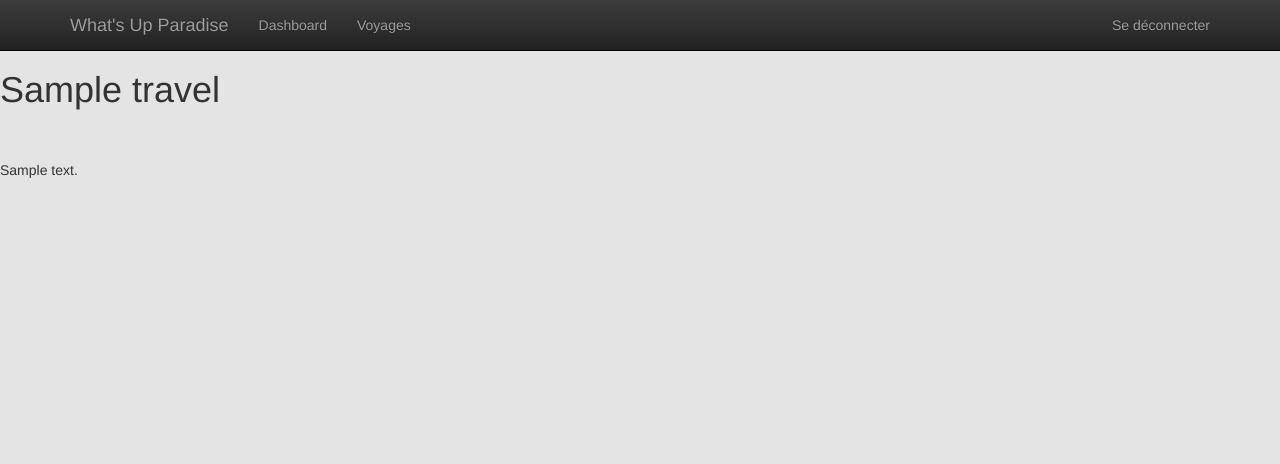
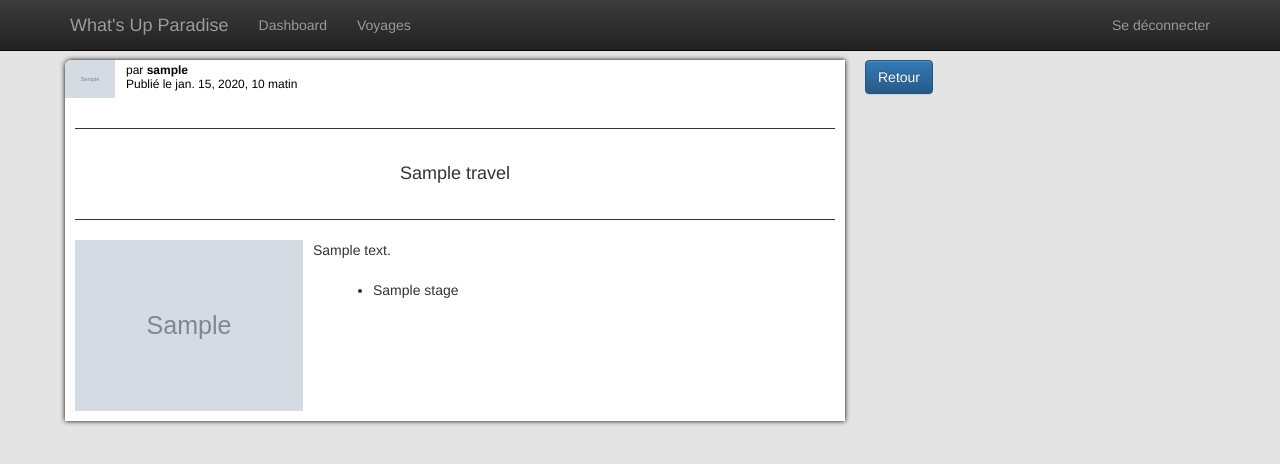
Before and after one commit to julien-monniot/PaaS-Website, a Django app: page /travel/1/ in a window 1280 px wide. Shown: the top 464 px of the page. Run offline with Django 3.2, Linux system fonts and the light colour scheme; a user stored in the database is signed in; tables that the repository leaves empty hold one stand-in row (values such as "Sample post"); grey boxes marked "Sample" are stand-in pictures; some libraries are stand-ins or nearby versions.

Commit message:
Partially implemented travel_detail view

```diff
--- a/templates/base.html
+++ b/templates/base.html
@@ -3,9 +3,9 @@
     <head>
         <title>WUP</title>
         <script src="https://ajax.googleapis.com/ajax/libs/jquery/1.11.1/jquery.min.js"></script>
-        <link rel="stylesheet" href="https://maxcdn.bootstrapcdn.com/bootstrap/3.3.6/css/bootstrap.min.css" crossorigin="anonymous">
-        <link rel="stylesheet" href="https://maxcdn.bootstrapcdn.com/bootstrap/3.3.6/css/bootstrap-theme.min.css" crossorigin="anonymous">
-        <script src="https://maxcdn.bootstrapcdn.com/bootstrap/3.3.6/js/bootstrap.min.js"  crossorigin="anonymous"></script>
+        <link rel="stylesheet" href="https://maxcdn.bootstrapcdn.com/bootstrap/3.3.6/css/bootstrap.min.css">
+        <link rel="stylesheet" href="https://maxcdn.bootstrapcdn.com/bootstrap/3.3.6/css/bootstrap-theme.min.css">
+        <script src="https://maxcdn.bootstrapcdn.com/bootstrap/3.3.6/js/bootstrap.min.js"></script>
         <link href="{% static 'css/global.css' %}" rel="stylesheet">
         <link href="{% static 'css/login.css' %}" rel="stylesheet">
     </head>
--- a/travel/templates/travel/travel_detail.html
+++ b/travel/templates/travel/travel_detail.html
@@ -2,7 +2,49 @@
 
 {% block content %}
 
-    <h1>{{ travel.title }}</h1>
-    <p>{{ travel.description|linebreaks }}</p>
+     <div class="container">
+      <div class="starter-template">
+       <div class="publication row">
 
+       	<a href="javascript:history.go(-1)"><div class="dashboard-action-button btn btn-medium btn-primary">
+       		Retour
+       	</div></a>
+		<div class="col-lg-8">
+
+
+			<div class="row publication-header">
+                <table>
+                  <tr>
+                    <td>
+                      <img class="publication-header-logo " src="{{ travel.author.image.url }}">
+                    </td>
+                    <td>
+                      <div class="publication-header-announce "> <p>par <b>{{ travel.author.user.username }}</b><br/>
+                     Publié le {{ travel.created_date }}</div><!---->
+                    </td>
+                  </tr>
+                </table>
+              </div>
+            <div class="row publication-content">
+              <div class="publication-content-title publication-content-detailed"> <h4>{{ travel.title }}</h4></div>
+
+              <div>
+                <img class="publication-content-image"  src="{{ travel.image.url }}" />
+                <p class="publication-content-text"> {{ travel.description }}</p>
+               </div>
+
+               <div class="publication-stages">
+               	<ul>
+
+       				{% for stage in stages %}
+               			<li>{{ stage.title }}</li>
+          			{% endfor %}
+               	</ul>
+               </div>
+
+            </div>
+          </div>
+      </div>
+      </div>
+      </div>
 {% endblock %}
--- a/travel/templates/travel/travel_list.html
+++ b/travel/templates/travel/travel_list.html
@@ -27,9 +27,9 @@
     </ul>
     <form class="navbar-form navbar-left" role="search">
       <div class="form-group">
-        <input class="form-control" placeholder="Search" type="text">
+        <input class="form-control" placeholder="..." type="text">
       </div>
-      <button type="submit" class="btn btn-default">Submit</button>
+      <button type="submit" class="btn btn-default">Chercher</button>
 
     </form>
 
@@ -66,6 +66,7 @@
                 <img class="publication-content-image"  src="{{ travel.image.url }}" />
                 <p class="publication-content-text"> {{ travel.description }}</p>
                </div>
+                <a href="/travel/{{ travel.id }}"><button type="button" class="btn btn-default">Détails..</button></a>
             </div>
           </div>
            {% endfor %}
--- a/travel/views.py
+++ b/travel/views.py
@@ -1,7 +1,7 @@
 from django.shortcuts import render, HttpResponse, get_object_or_404
 from django.contrib.auth.decorators import login_required
 from .models import Travel
-
+from .models import Stage
 
 @login_required
 def travel_list(request):
@@ -11,7 +11,8 @@ def travel_list(request):
 @login_required
 def travel_detail(request, pk):
     travel = get_object_or_404(Travel, pk=pk)
-    return render(request, 'travel/travel_detail.html', {'travel': travel})
+    stages = Stage.objects.filter(travel=travel.id)
+    return render(request, 'travel/travel_detail.html', {'travel': travel, 'stages':stages})
 
 @login_required
 def create_travel(request):
--- a/wup/static/css/global.css
+++ b/wup/static/css/global.css
@@ -22,9 +22,13 @@ body {
 	padding: 0px;
 	margin: 0px;
 }
+.publication-header table{
+  vertical-align: top;
+}
 .publication-header td{
   vertical-align: top;
 }
+
 
 .publication-header-logo{
   width: 50px;
@@ -71,6 +75,21 @@ body {
 .publication-content-title{
   background-color: white;
 }
+
+.publication-content-detailed {
+  font-size: 18px;
+  text-align: center;
+  font-size: 24;
+  border-top: solid 1px;
+  padding-top: 25px;
+  margin-top: 20px;
+  border-bottom: solid 1px;
+  border-bottom-width: 80%;
+  margin-bottom: 20px;
+  padding-bottom: 25px;
+}
+
+
 .publication-content-text{
   word-wrap: break-word;
   text-align: justify;
@@ -83,9 +102,13 @@ body {
   float: left;
   margin-right: 10px;
 }
-
+.publication-stages{
+  margin: 10px;
+  padding-left: 10px;
+  display: inline-block;
+}
 .dashboard-action-button{
-  margin: 5px;
+  margin: 10px;
 }
 
 .dashboard-action-text{
@@ -95,3 +118,8 @@ body {
 h1{
   margin-bottom: 50px;
 }
+
+.return-back{
+  width: 100px;
+  text-align: center;
+}
```
